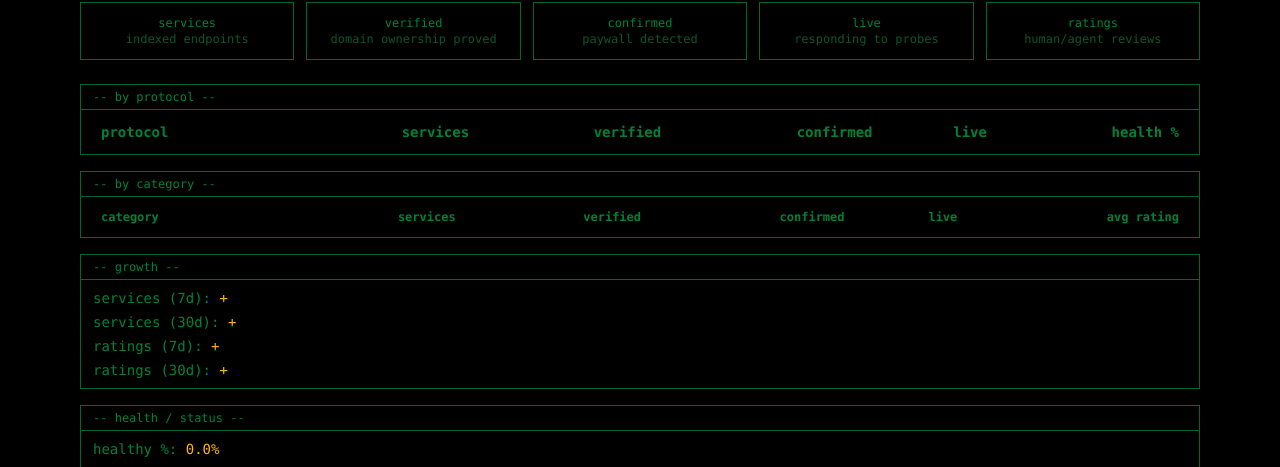
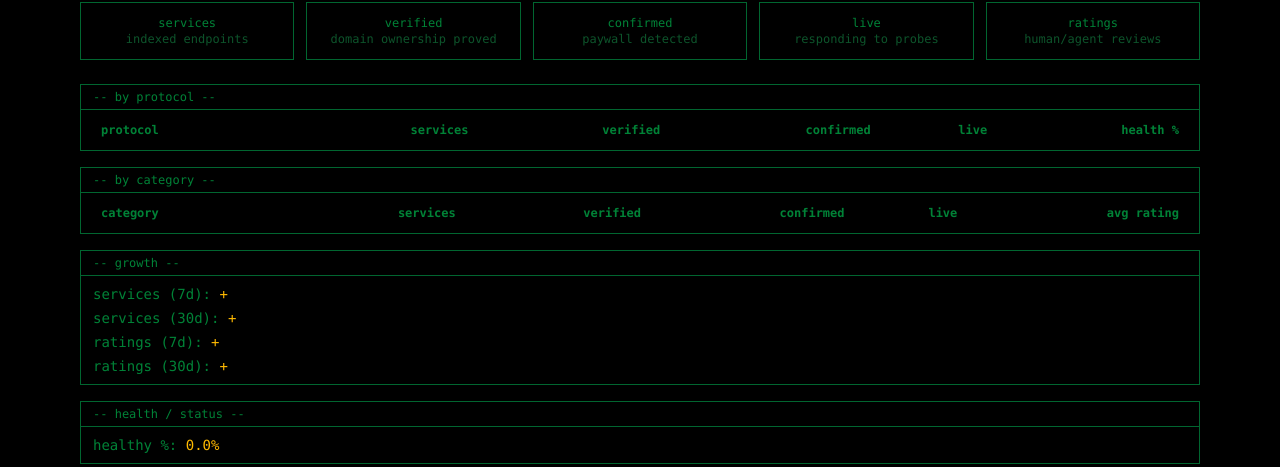
Before and after one commit to toadlyBroodle/satring, a Python web app: template app/templates/services/stats.html in a window 1280 px wide. Shown: the part 251-718 px from the top of the page. Run offline with Jinja, Linux system fonts and the light colour scheme; the template is opened without the code that fills it, so the values that code supplies are empty; some libraries are stand-ins or nearby versions.

Commit message:
fix: adjust table font size in stats template for better readability
- Changed the font size of the protocol table from text-sm to text-xs to enhance the overall readability of the stats page.

```diff
--- a/app/templates/services/stats.html
+++ b/app/templates/services/stats.html
@@ -45,7 +45,7 @@
 <div class="border border-green-800 mb-4 text-sm">
   <div class="border-b border-green-800 px-3 py-1 text-green-700 text-xs">-- by protocol --</div>
   <div class="px-3 py-2">
-    <table class="w-full text-sm">
+    <table class="w-full text-xs">
       <thead>
         <tr class="text-green-700">
           <th class="text-left px-2 py-1">protocol</th>
```
